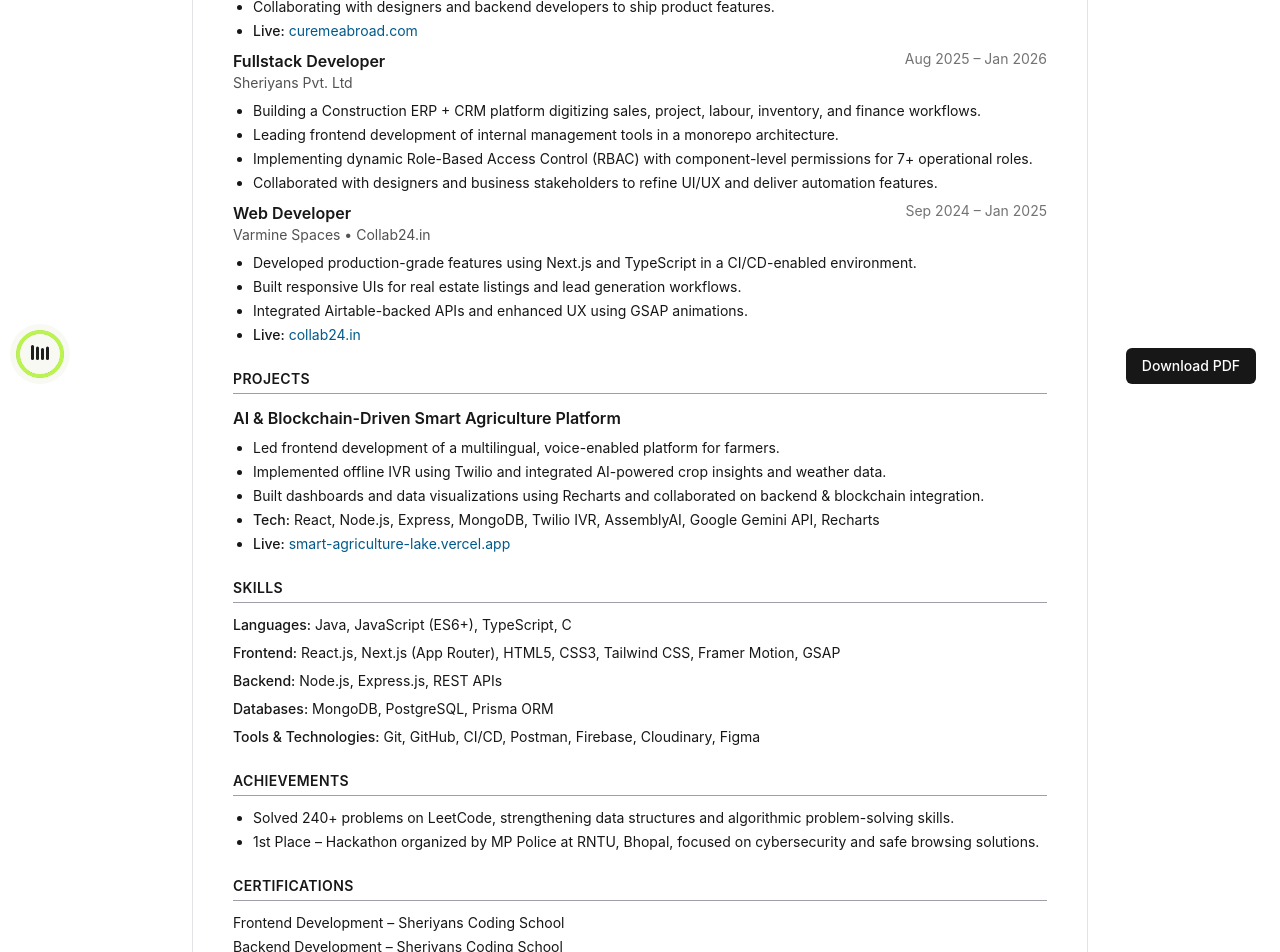
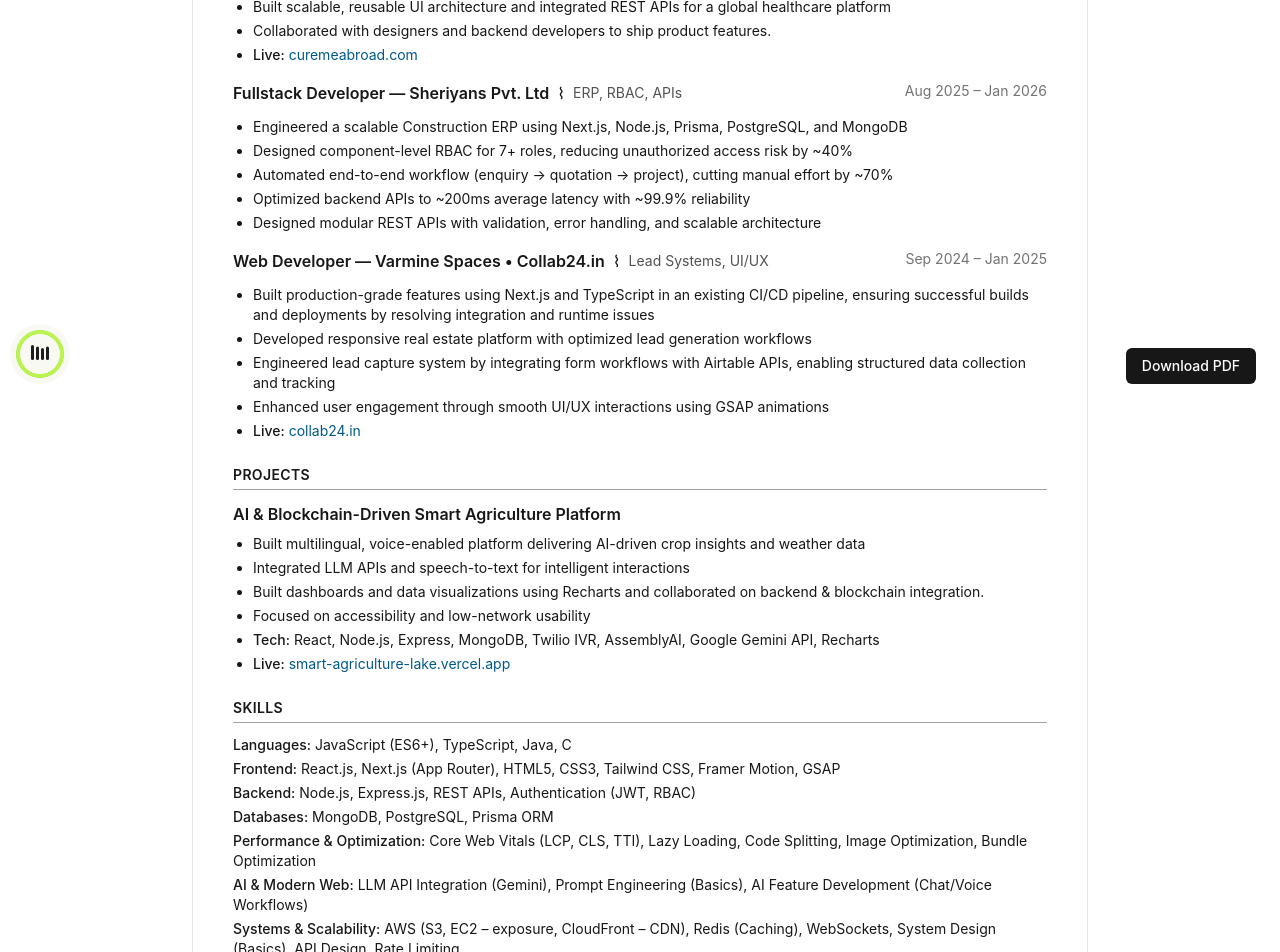
Before and after one commit to WebWithAstha/astha, a React (Vite) app: page /resume in a window 1280 px wide. Shown: the part 400-1352 px from the top of the page. Built offline with nearby package versions, Linux system fonts and the light colour scheme; a web font is replaced by a local one.

Commit message:
resume updates

```diff
--- a/src/pages/resume.jsx
+++ b/src/pages/resume.jsx
@@ -36,7 +36,7 @@
               LinkedIn
             </a>
             <span className="inline-block sm:px-4">
-              |
+              ⌇
             </span>
             <a
               href="https://github.com/WebWithAstha"
@@ -47,7 +47,7 @@
               GitHub
             </a>
             <span className="inline-block sm:px-4">
-              |
+              ⌇
             </span>
             <a
               href="https://astha-chi.vercel.app/"
@@ -65,14 +65,15 @@
           <ExperienceItem
             role="Frontend Developer"
             company="Luxora Experiences"
-            duration="Jan 2026 – Present"
+            duration="Jan 2026 – April 2026"
+            keyterms={"Next.js, Performance, SEO"}
             points={[
-              "Working on CureMeAbroad, a platform helping patients explore and compare medical treatment options globally.",
-              "Building responsive UI and reusable components using React, Next.js, and TypeScript.",
-              "Developing search and browsing features for hospitals, doctors, and treatments.",
-              "Integrating REST APIs and structuring medical datasets for performant UI rendering.",
-              "Implementing SEO best practices in Next.js including metadata, sitemaps, robots.txt, and structured data.",
-              "Collaborating with designers and backend developers to ship product features.",
+              "Optimized Core Web Vitals, achieving LCP ~1.6s, CLS 0.0, and Performance score 85+ → 90+ through server/client component refactoring in Next.js",
+              "Reduced render delays (~740ms) and improved Time to Interactive by isolating client-side logic and minimizing hydration overhead",
+              "Cut 300KB+ unused JavaScript and optimized assets (images/videos), significantly reducing bundle size and load time",
+              "Implemented SEO best practices (structured data, sitemap, metadata), improving search visibility and indexing",
+              "Built scalable, reusable UI architecture and integrated REST APIs for a global healthcare platform",
+              "Collaborated with designers and backend developers to ship product features.",
             ]}
               live="https://curemeabroad.com/"
               liveLabel="curemeabroad.com"
@@ -82,11 +83,13 @@
             role="Fullstack Developer"
             company="Sheriyans Pvt. Ltd"
             duration="Aug 2025 – Jan 2026"
+            keyterms={"ERP, RBAC, APIs"}
             points={[
-              "Building a Construction ERP + CRM platform digitizing sales, project, labour, inventory, and finance workflows.",
-              "Leading frontend development of internal management tools in a monorepo architecture.",
-              "Implementing dynamic Role-Based Access Control (RBAC) with component-level permissions for 7+ operational roles.",
-              "Collaborated with designers and business stakeholders to refine UI/UX and deliver automation features.",
+              "Engineered a scalable Construction ERP using Next.js, Node.js, Prisma, PostgreSQL, and MongoDB",
+              "Designed component-level RBAC for 7+ roles, reducing unauthorized access risk by ~40%",
+              "Automated end-to-end workflow (enquiry → quotation → project), cutting manual effort by ~70%",
+              "Optimized backend APIs to ~200ms average latency with ~99.9% reliability",
+              "Designed modular REST APIs with validation, error handling, and scalable architecture"
             ]}
               // live="https://drive.google.com/file/d/1zRUFPdEh9fV8iDbpkatVX-YbBpuinwLC/view?usp=sharing"
               // liveLabel="Letter of Completion"
@@ -96,10 +99,12 @@
             role="Web Developer"
             company="Varmine Spaces • Collab24.in"
             duration="Sep 2024 – Jan 2025"
+            keyterms={"Lead Systems, UI/UX"}
             points={[
-              "Developed production-grade features using Next.js and TypeScript in a CI/CD-enabled environment.",
-              "Built responsive UIs for real estate listings and lead generation workflows.",
-              "Integrated Airtable-backed APIs and enhanced UX using GSAP animations.",
+              "Built production-grade features using Next.js and TypeScript in an existing CI/CD pipeline, ensuring successful builds and deployments by resolving integration and runtime issues",
+              "Developed responsive real estate platform with optimized lead generation workflows",
+              "Engineered lead capture system by integrating form workflows with Airtable APIs, enabling structured data collection and tracking",
+              "Enhanced user engagement through smooth UI/UX interactions using GSAP animations"
             ]}
               live="https://collab24.in/"
               liveLabel="collab24.in"
@@ -115,16 +120,17 @@
 
             <ul className="list-disc ml-5 mt-2 space-y-1 text-sm">
               <li>
-                Led frontend development of a multilingual, voice-enabled
-                platform for farmers.
+               Built multilingual, voice-enabled platform delivering AI-driven crop insights and weather data
               </li>
               <li>
-                Implemented offline IVR using Twilio and integrated AI-powered
-                crop insights and weather data.
+                Integrated LLM APIs and speech-to-text for intelligent interactions
               </li>
               <li>
                 Built dashboards and data visualizations using Recharts and
                 collaborated on backend & blockchain integration.
+              </li>
+              <li>
+                Focused on accessibility and low-network usability
               </li>
               <li>
                 <span className="font-medium">Tech:</span> React, Node.js, Express, MongoDB, Twilio IVR, AssemblyAI, Google Gemini API, Recharts
@@ -145,9 +151,10 @@
         </Section>
 
    {/* SKILLS */}
-        <Section title="Skills">
+<Section title="Skills" spaceY={"space-y-1"}>
+
   <SkillRow label="Languages">
-            Java, JavaScript (ES6+), TypeScript, C
+    JavaScript (ES6+), TypeScript, Java, C
   </SkillRow>
 
   <SkillRow label="Frontend">
@@ -156,17 +163,36 @@
   </SkillRow>
 
   <SkillRow label="Backend">
-            Node.js, Express.js, REST APIs
+    Node.js, Express.js, REST APIs, Authentication (JWT, RBAC)
   </SkillRow>
 
   <SkillRow label="Databases">
     MongoDB, PostgreSQL, Prisma ORM
   </SkillRow>
 
-          <SkillRow label="Tools & Technologies">
-            Git, GitHub, CI/CD, Postman, Firebase, Cloudinary,
-            Figma
+  <SkillRow label="Performance & Optimization">
+    Core Web Vitals (LCP, CLS, TTI), Lazy Loading, Code Splitting,
+    Image Optimization, Bundle Optimization
   </SkillRow>
+
+  <SkillRow label="AI & Modern Web">
+    LLM API Integration (Gemini), Prompt Engineering (Basics),
+    AI Feature Development (Chat/Voice Workflows)
+  </SkillRow>
+
+  <SkillRow label="Systems & Scalability">
+    AWS (S3, EC2 – exposure, CloudFront – CDN), Redis (Caching), WebSockets, System Design (Basics),
+    API Design, Rate Limiting
+  </SkillRow>
+
+  <SkillRow label="Testing & DevOps">
+    Jest, Docker, CI/CD Pipelines, Git, GitHub
+  </SkillRow>
+
+  <SkillRow label="Tools">
+    Postman, Firebase, Cloudinary, Figma
+  </SkillRow>
+
 </Section>
 
         {/* ACHIEVEMENTS */}
@@ -228,7 +254,7 @@
               LNCT Group of Colleges, Bhopal
             </span>
             <br />
-            B.Tech (2022 – 2026) · CGPA: 7.4 / 10
+            B.Tech (2022 – 2026) · CGPA: 7.5 / 10
           </p>
         </Section>
       </main>
@@ -243,21 +269,27 @@
 
 /* ---------- Helper Components ---------- */
 
-const Section = ({ title, children }) => (
+const Section = ({ title, children,spaceY }) => (
   <section className="mt-6">
     <h2 className="uppercase text-sm font-semibold tracking-wide border-b border-zinc-400 pb-1 mb-3">
       {title}
     </h2>
-    <div className="space-y-2">{children}</div>
+    <div className={`${spaceY ? spaceY : "space-y-4"}`}>{children}</div>
   </section>
 )
 
-const ExperienceItem = ({ role, company, duration, points, live, liveLabel }) => (
+const ExperienceItem = ({ role, company, keyterms, duration, points, live, liveLabel }) => (
   <div>
     <div className="flex justify-between items-start">
-      <div>
-        <h3 className="font-semibold">{role}</h3>
-        <p className="text-sm text-neutral-600">{company}</p>
+      <div className="mb-1">
+
+      <div className="flex gap-2 items-center">
+        <h3 className="font-semibold">{role} — {company}</h3>
+         ⌇
+        <p className="text-sm text-neutral-600">{keyterms}</p>
+
+         {/* <p>Next.js, Performance, SEO</p> */}
+      </div>
       </div>
       <span className="text-sm text-neutral-500">{duration}</span>
     </div>
```
Lines whose indentation alone changed are shown as unchanged.
